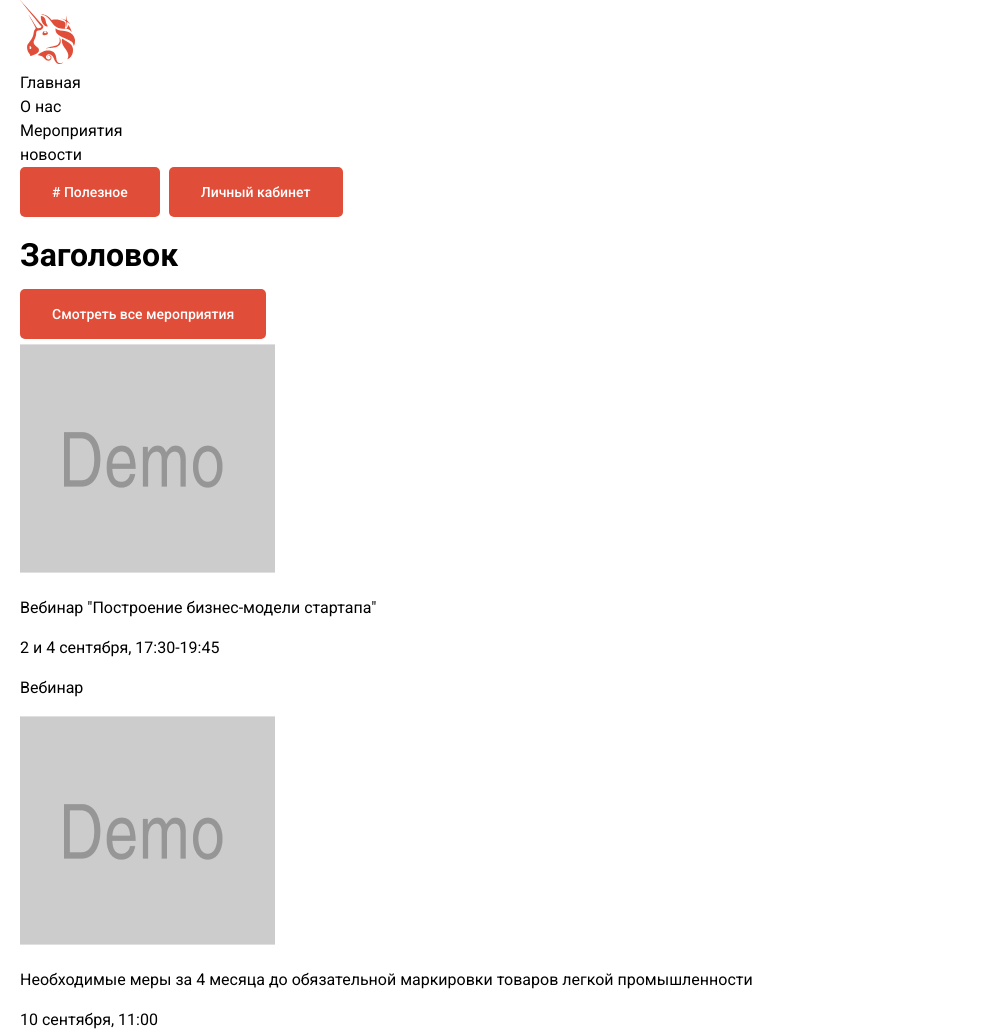
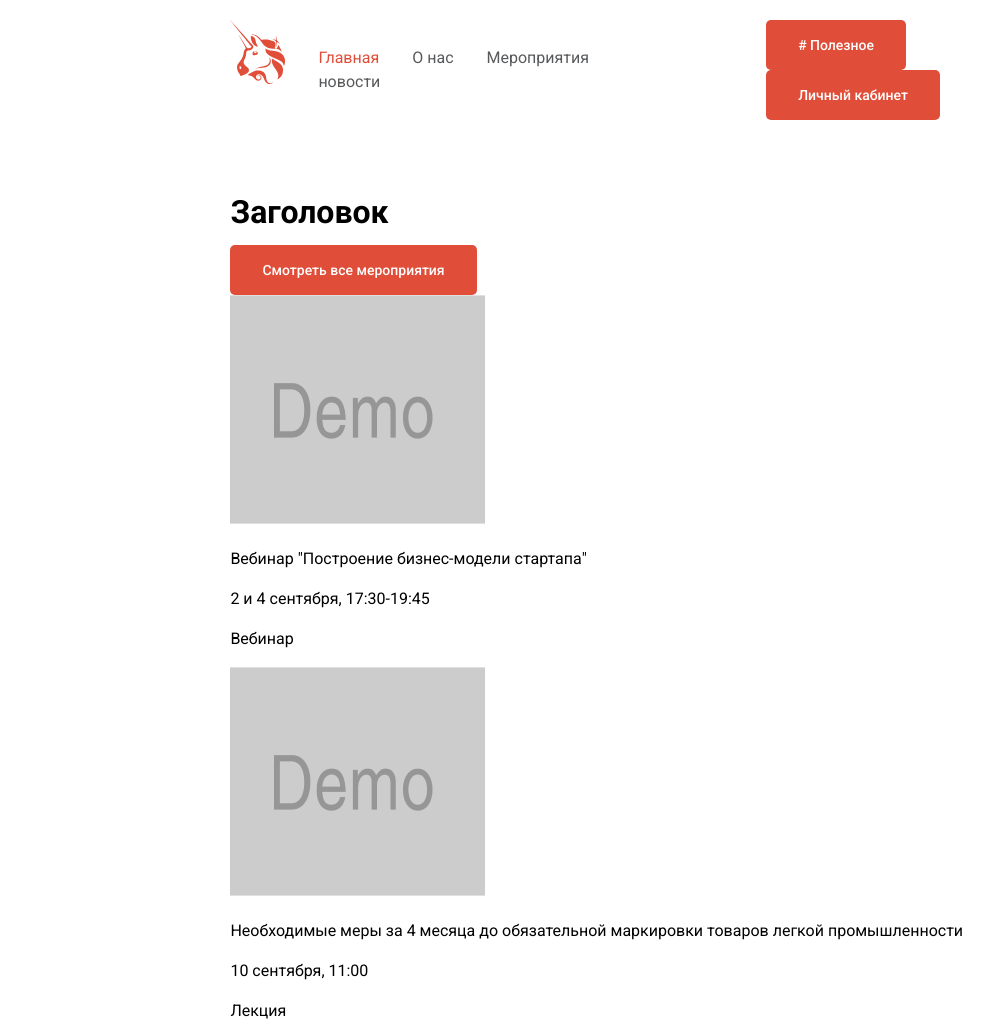
Before and after one commit to maria-kovalenko/test_dieztech, a website: page app/index.html in a window 1280 px wide. Shown: the top 1035 px of the page, without its empty margins (0-983 px from the left). Drawn offline with nearby package versions, Linux system fonts and the light colour scheme.

Commit message:
стилизация header

```diff
--- a/app/index.html
+++ b/app/index.html
@@ -74,10 +74,19 @@
           </a>
         </div>
 
+        <button
+          class="page-header__toggle page-header__toggle--closed"
+          type="button"
+        >
+          <span class="visually-hidden">Открыть меню</span>
+        </button>
+
         <nav class="page-header__navigation navigation">
           <ul class="navigation__list">
             <li class="navigation__item">
-              <a class="navigation__link" href="#">Главная</a>
+              <a class="navigation__link navigation__link--active" href="#"
+                >Главная</a
+              >
             </li>
             <li class="navigation__item">
               <a class="navigation__link" href="#">О нас</a>
--- a/app/styles/sass/style.scss
+++ b/app/styles/sass/style.scss
@@ -45,8 +45,7 @@ a {
 
 .button {
   display: inline-block;
-  margin-right: 5px;
-  margin-bottom: 5px;
+  margin-right: 20px;
   padding: 17px 32px;
   vertical-align: middle;
   text-align: center;
@@ -61,32 +60,86 @@ a {
   border: none;
   border-radius: 5px;
   cursor: pointer;
+
+  &:last-child {
+    margin-right: 0;
+  }
 }
 
 button {
   border: none;
 }
-// .visually-hidden:not(:focus):not(:active),
-// input[type="checkbox"].visually-hidden,
-// input[type="radio"].visually-hidden {
-//   position: absolute;
+.visually-hidden:not(:focus):not(:active),
+input[type="checkbox"].visually-hidden,
+input[type="radio"].visually-hidden {
+  position: absolute;
 
-//   width: 1px;
-//   height: 1px;
-//   margin: -1px;
-//   border: 0;
-//   padding: 0;
+  width: 1px;
+  height: 1px;
+  margin: -1px;
+  border: 0;
+  padding: 0;
 
-//   white-space: nowrap;
+  white-space: nowrap;
 
-//   clip-path: inset(100%);
-//   clip: rect(0 0 0 0);
-//   overflow: hidden;
-// }
+  clip-path: inset(100%);
+  clip: rect(0 0 0 0);
+  overflow: hidden;
+}
 
 .container {
-  padding: 0 20px;
+  padding: 0 18%;
   margin: 0 auto;
 }
 
 // ----------------header----------------
+
+.page-header {
+  min-height: 90px;
+  margin-bottom: 60px;
+}
+
+.page-header__wrapper {
+  display: flex;
+  justify-content: space-between;
+  padding-top: 20px;
+  padding-bottom: 20px;
+}
+
+.page-header__toggle {
+  display: none;
+}
+
+.page-header__navigation {
+  width: 897px;
+  display: flex;
+  justify-content: space-between;
+  align-items: center;
+}
+
+.navigation__list {
+  display: flex;
+  flex-wrap: wrap;
+  justify-content: start;
+  align-items: center;
+}
+
+.navigation__item {
+  margin-left: 33px;
+  text-align: center;
+}
+
+.navigation__link {
+  color: #58595b;
+
+  &--active {
+    color: $bg-red;
+  }
+}
+
+.navigation__buttons {
+  margin-left: 146px;
+}
+
+.buttons__useful {
+}
```
Also changed, not shown: app/styles/css/style.css.
